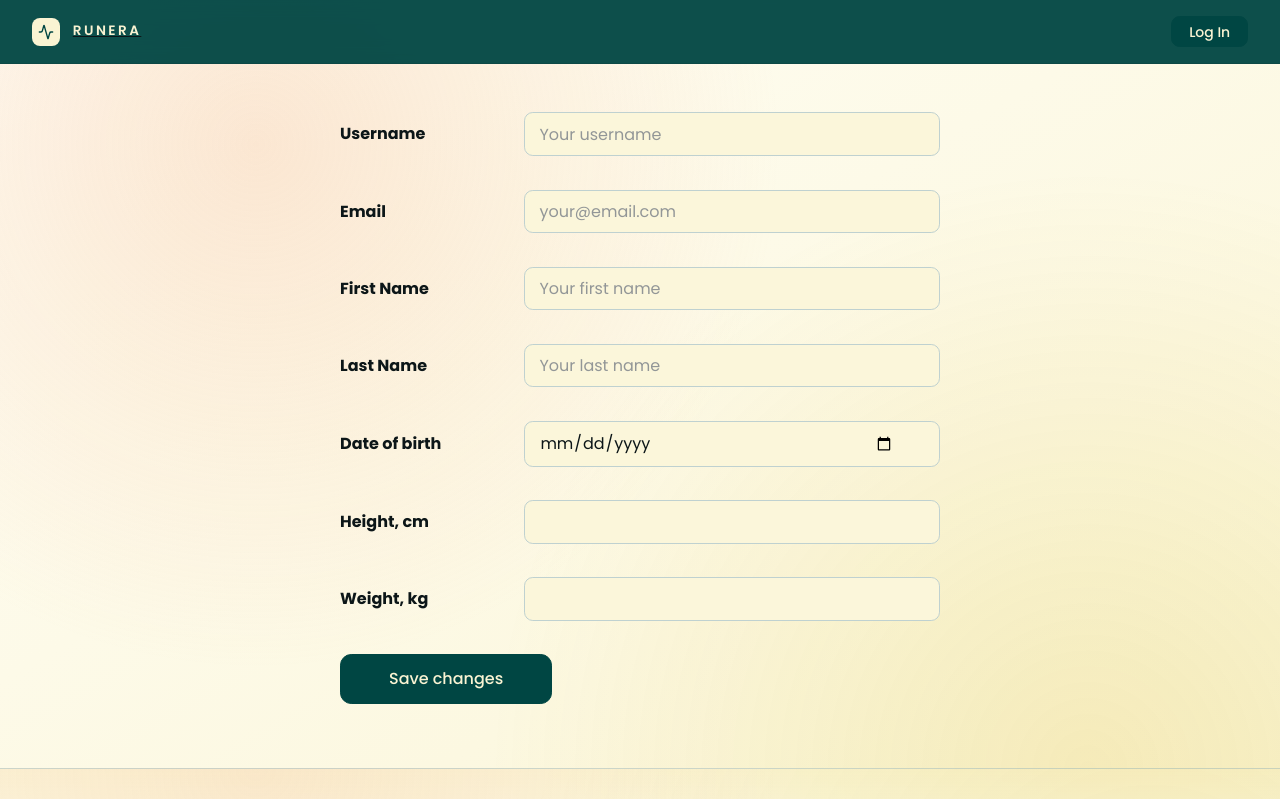
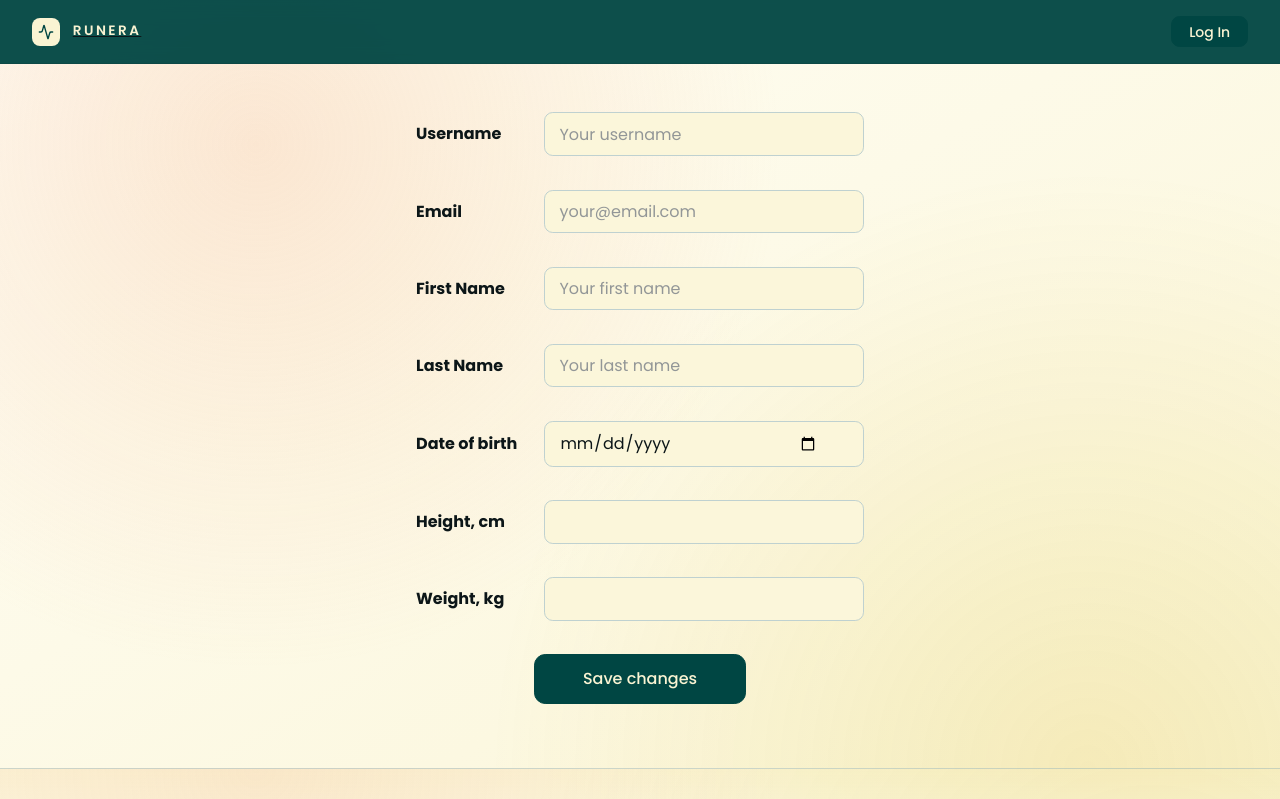
Before and after one commit to Tratatemium/Runera, a React (Create React App) app: page /user/edit in a window 1280 px wide. Shown: the top 799 px of the page. Built offline with nearby package versions, Linux system fonts and the light colour scheme; no server answers.

Commit message:
Feature: adjust layout and styling in FormField and UserEdit components

```diff
--- a/src/components/FormField.module.css
+++ b/src/components/FormField.module.css
@@ -23,9 +23,10 @@
 
 .formWrapper.row {
   display: grid;
-  grid-template-columns: var(--form-label-width) minmax(0, 26rem);
+  grid-template-columns: var(--form-label-width) minmax(0, 20rem);
   align-items: center;
   justify-content: left;
+  gap: 0;
 }
 
 .error {
@@ -35,16 +36,15 @@
 .formLabel {
   display: block;
   font-weight: var(--font-weight-bold);
+  width: var(--form-label-width);
 }
 
 .formWrapper.column .formLabel {
   margin-left: 1em;
-  width: 15ch;
 }
 
 .formWrapper.row .formLabel {
   margin-left: 0;
-  width: var(--form-label-width);
 }
 
 .inputWrapper {
@@ -90,6 +90,10 @@
   max-width: 40ch;
 }
 
+.errorWrapper.row {
+  margin-left: var(--form-label-width);
+}
+
 .errorText {
   margin: 0;
   font-size: 0.85em;
--- a/src/components/FormField.tsx
+++ b/src/components/FormField.tsx
@@ -82,7 +82,7 @@ function FormField({
         </div>
       </div>
       {inputError && (
-        <div id={`${id}-error`} className={styles.errorWrapper}>
+        <div id={`${id}-error`} className={`${styles.errorWrapper} ${styles[layout]}`}>
           <p className={styles.errorText}>{inputError}</p>
         </div>
       )}
--- a/src/pages/user/UserEdit.module.css
+++ b/src/pages/user/UserEdit.module.css
@@ -23,3 +23,9 @@
   justify-content: center;
   gap: 0.5em;
 }
+
+.submit {
+  display: flex;
+  flex-direction: column;
+  align-items: center;
+}
--- a/src/styles/variables.css
+++ b/src/styles/variables.css
@@ -13,7 +13,7 @@
   --font-size-h3: 1.375em; /* ~22px */
   --font-size-body: 1em; /* 16px */
   --font-size-small: 0.875em; /* 14px */
-  --form-label-width: 11rem;
+  --form-label-width: 8rem;
 
   --ink-black: #0c1618;
   --pine-teal: #004643;
```
